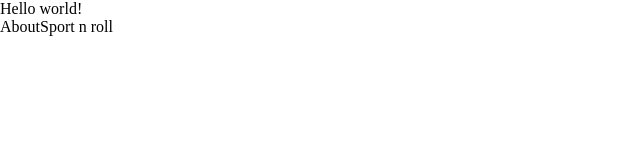
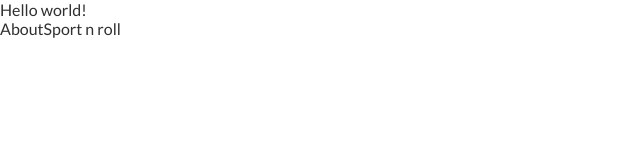
Before and after one commit to JulienR1/trampolineintercite.com, a Next.js app: page / in a window 1280 px wide. Shown: the top 160 px of the page, without its empty margins (0-640 px from the left). Built offline with nearby package versions, Linux system fonts and the light colour scheme.

Commit message:
Added general styling

```diff
--- a/styles/colors.scss
+++ b/styles/colors.scss
@@ -1,2 +1,8 @@
 :root {
+	--contrast: #f71f44;
+	--background-primary: #fff;
+	--background-opposite: #303030;
+
+	--text-primary: #303030;
+	--text-contrast: #fff;
 }
--- a/styles/fonts.scss
+++ b/styles/fonts.scss
@@ -1,2 +1,19 @@
+@import url("https://fonts.googleapis.com/css2?family=Lato:wght@100;300;400;700;900&display=swap");
+
 :root {
+	--thin: 100;
+	--light: 300;
+	--regular: 400;
+	--bold: 700;
+	--black: 900;
+
+	@for $i from 0 through 10 {
+		--text-size-#{$i}: calc(4px * (1 + #{$i}));
+	}
 }
+
+* {
+	font-family: "Lato", Arial, Helvetica, sans-serif;
+	font-weight: var(--regular);
+	color: var(--text-primary);
+}
--- a/styles/globals.scss
+++ b/styles/globals.scss
@@ -1,6 +1,7 @@
 @import "resets.scss";
 @import "fonts.scss";
 @import "colors.scss";
+@import "resolutions.scss";
 
 @import "../src/components/styles.scss";
 
--- /dev/null
+++ b/styles/resolutions.scss
@@ -0,0 +1,28 @@
+$tablet: 480px;
+$laptop: 768px;
+$desktop: 1024px;
+$large: 1200px;
+
+@mixin tablet {
+	@media (min-width: #{$tablet}) {
+		@content;
+	}
+}
+
+@mixin laptop {
+	@media (min-width: #{$laptop}) {
+		@content;
+	}
+}
+
+@mixin desktop {
+	@media (min-width: #{$laptop}) {
+		@content;
+	}
+}
+
+@mixin large {
+	@media (min-width: #{$large}) {
+		@content;
+	}
+}
```
Also changed, not shown: styles/mixins/focusBorder.scss (added, +18 -0 lines).
